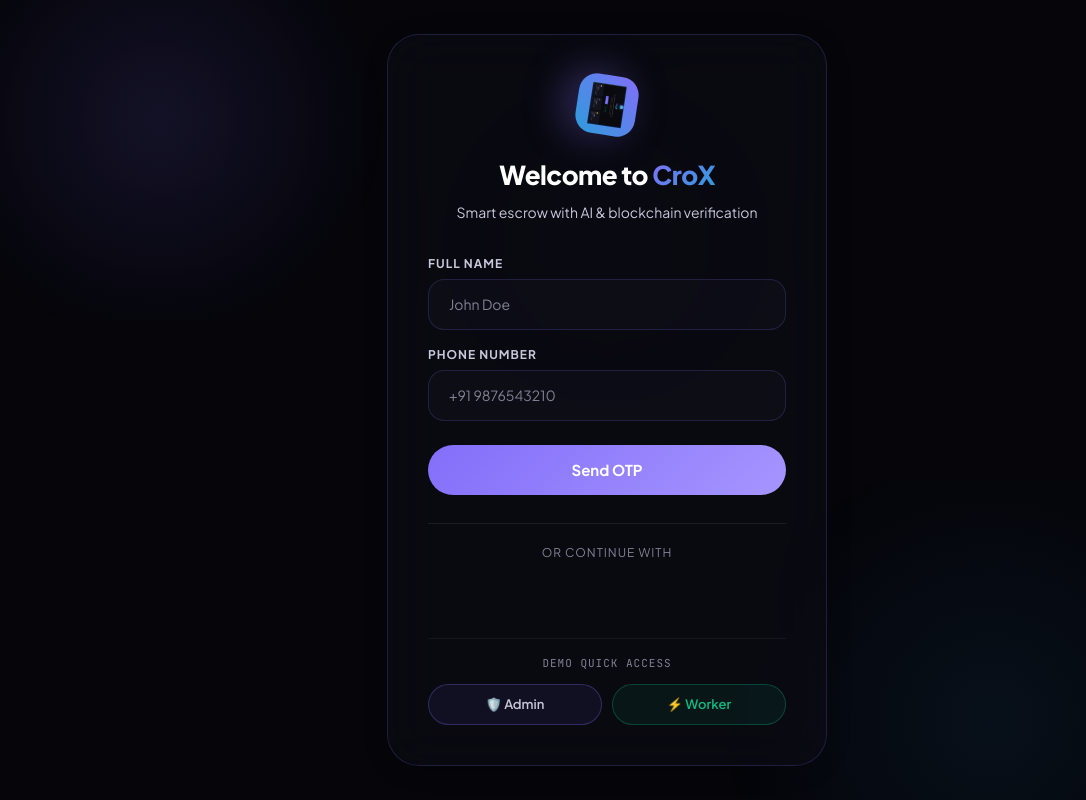
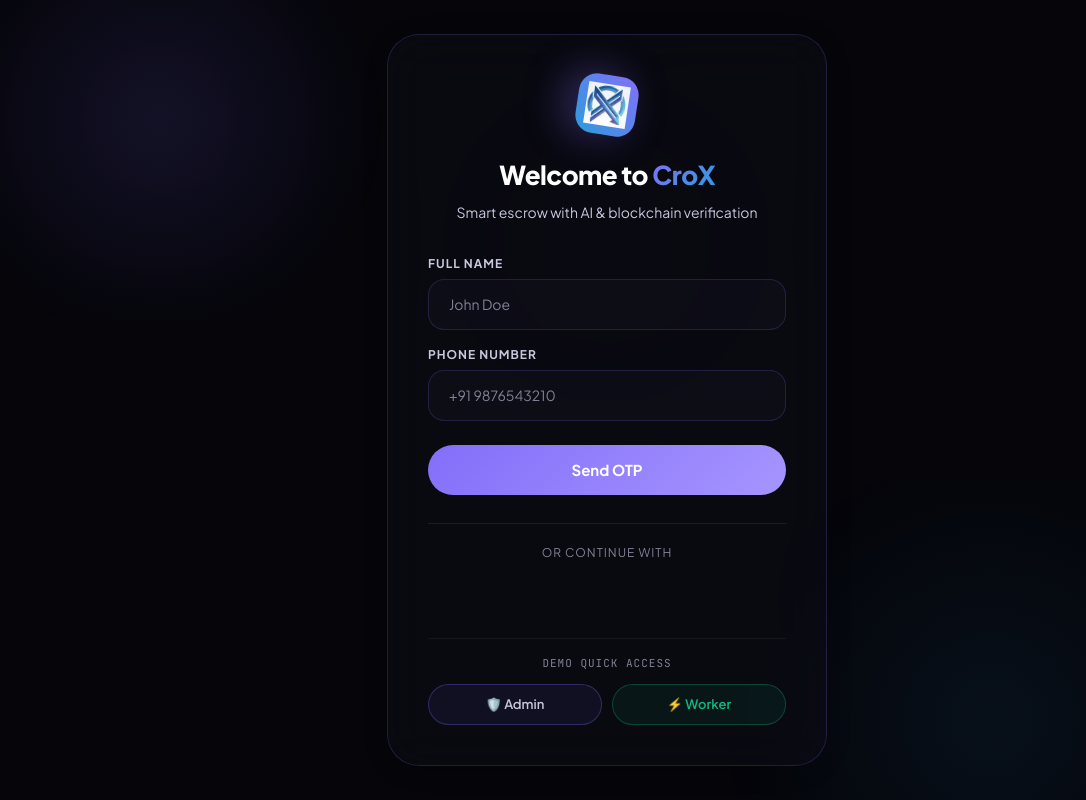
Before and after one commit to AyushSriva2598/CroX, a Next.js app in the folder apps/web/: page /login in a window 1280 px wide. Shown: the whole page, without its empty margins (33-1119 px from the left). Built offline with nearby package versions, Linux system fonts and the light colour scheme; no server answers.

Commit message:
style: update CroX logo with the user provided JPG asset

```diff
--- a/apps/web/src/app/login/page.js
+++ b/apps/web/src/app/login/page.js
@@ -133,7 +133,7 @@ export default function LoginPage() {
               position: 'relative',
             }}
           >
-            <img src="/crox-logo.png" alt="CroX Logo" style={{ width: '70%', height: '70%', objectFit: 'contain' }} />
+            <img src="/crox-logo.jpg" alt="CroX Logo" style={{ width: '70%', height: '70%', objectFit: 'contain' }} />
           </motion.div>
           <h1 style={{ fontSize: 26, fontWeight: 800, marginBottom: 8, letterSpacing: '-0.02em' }}>
             Welcome to <span className="gradient-text">CroX</span>
--- a/apps/web/src/app/page.js
+++ b/apps/web/src/app/page.js
@@ -97,7 +97,7 @@ export default function HomePage() {
               position: 'relative',
             }}
           >
-            <img src="/crox-logo.png" alt="CroX Logo" style={{ width: '80%', height: '80%', objectFit: 'contain' }} />
+            <img src="/crox-logo.jpg" alt="CroX Logo" style={{ width: '80%', height: '80%', objectFit: 'contain' }} />
             {/* Glow ring */}
             <motion.div
               animate={{ scale: [1, 1.4, 1], opacity: [0.3, 0, 0.3] }}
--- a/apps/web/src/components/Navbar.js
+++ b/apps/web/src/components/Navbar.js
@@ -59,7 +59,7 @@ export default function Navbar() {
               boxShadow: '0 4px 20px rgba(131, 110, 249, 0.4)'
             }}
           >
-            <img src="/crox-logo.png" alt="CroX Logo" style={{ width: '100%', height: '100%', objectFit: 'contain' }} />
+            <img src="/crox-logo.jpg" alt="CroX Logo" style={{ width: '100%', height: '100%', objectFit: 'contain' }} />
           </motion.div>
           <span style={{ fontWeight: 800, fontSize: 20, color: 'var(--text-primary)', letterSpacing: '-0.02em' }}>CroX</span>
         </Link>
```
Also changed, not shown: apps/web/public/crox-logo.jpg (added), apps/web/public/crox-logo.png (deleted).
